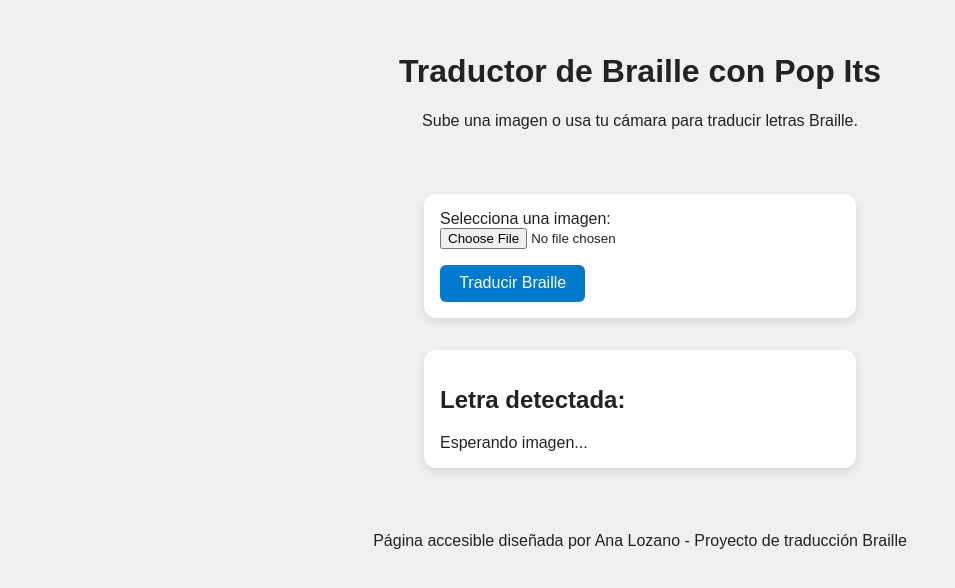
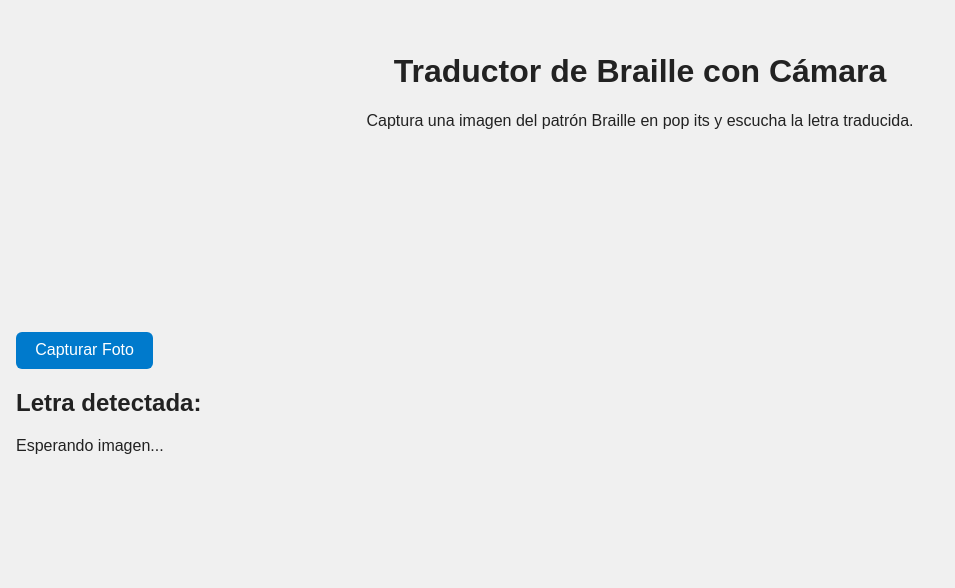
Before and after one commit to AnaL11/traductor, a plain HTML site: page index.html in a window 1280 px wide. Shown: the whole page, without its empty margins (0-955 px from the left). Drawn offline with Linux system fonts and the light colour scheme; a script that the page names is missing.

Commit message:
Update index.html

```diff
--- a/index.html
+++ b/index.html
@@ -1,34 +1,30 @@
 <!DOCTYPE html>
 <html lang="es">
 <head>
-  <meta charset="UTF-8" />
-  <meta name="viewport" content="width=device-width, initial-scale=1.0" />
-  <title>Traductor Braille Pop it</title>
-  <link rel="stylesheet" href="style.css" />
+  <meta charset="UTF-8">
+  <meta name="viewport" content="width=device-width, initial-scale=1.0">
+  <title>Traductor Braille con Pop Its</title>
+  <link rel="stylesheet" href="style.css">
 </head>
 <body>
   <header>
-    <h1>Traductor de Braille con Pop Its</h1>
-    <p>Sube una imagen o usa tu cámara para traducir letras Braille.</p>
+    <h1>Traductor de Braille con Cámara</h1>
+    <p>Captura una imagen del patrón Braille en pop its y escucha la letra traducida.</p>
   </header>
 
   <main>
-    <section id="upload-section">
-      <label for="imageInput">Selecciona una imagen:</label>
-      <input type="file" id="imageInput" accept="image/*" />
-      <button id="predictBtn">Traducir Braille</button>
+    <section>
+      <video id="video" width="300" autoplay></video><br>
+      <button id="capture">Capturar Foto</button>
+      <canvas id="canvas" width="224" height="224" style="display: none;"></canvas>
     </section>
 
-    <section id="result-section" aria-live="polite">
+    <section>
       <h2>Letra detectada:</h2>
       <div id="result">Esperando imagen...</div>
     </section>
   </main>
 
-  <footer>
-    <p>Página accesible diseñada por Ana Lozano - Proyecto de traducción Braille</p>
-  </footer>
-
   <script src="https://cdn.jsdelivr.net/npm/@tensorflow/tfjs@4.10.0"></script>
   <script src="script.js"></script>
 </body>
```
